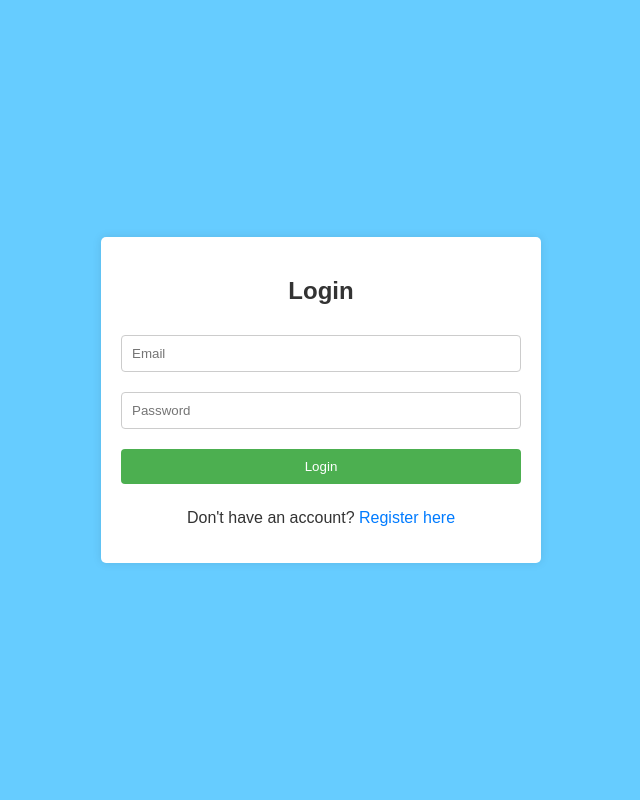
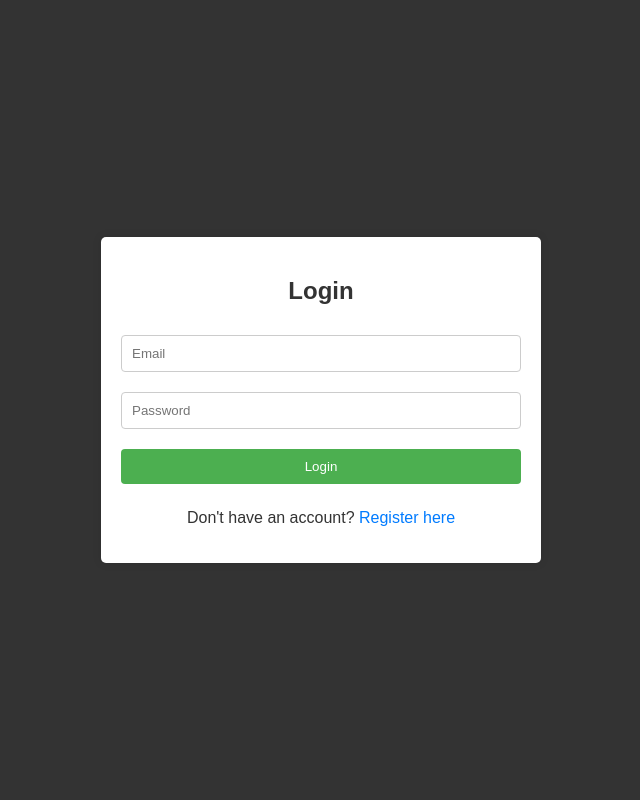
Before and after one commit to Hollowpath/bakes, a PHP site: page /login in a window 1280 px wide. Shown: the whole page, without its empty margins (319-959 px from the left). Run offline with PHP 8.4, Linux system fonts and the light colour scheme.

Commit message:
Update login.php

```diff
--- a/enhanced/login.php
+++ b/enhanced/login.php
@@ -6,7 +6,8 @@
     <style>
         body {
             font-family: Arial, sans-serif;
-            background-color: #66ccff; /* Light blue background */
+            background-color: #333; /* Gray background */
+            color: #000; /* Black text */
             display: flex;
             justify-content: center;
             align-items: center;
```
